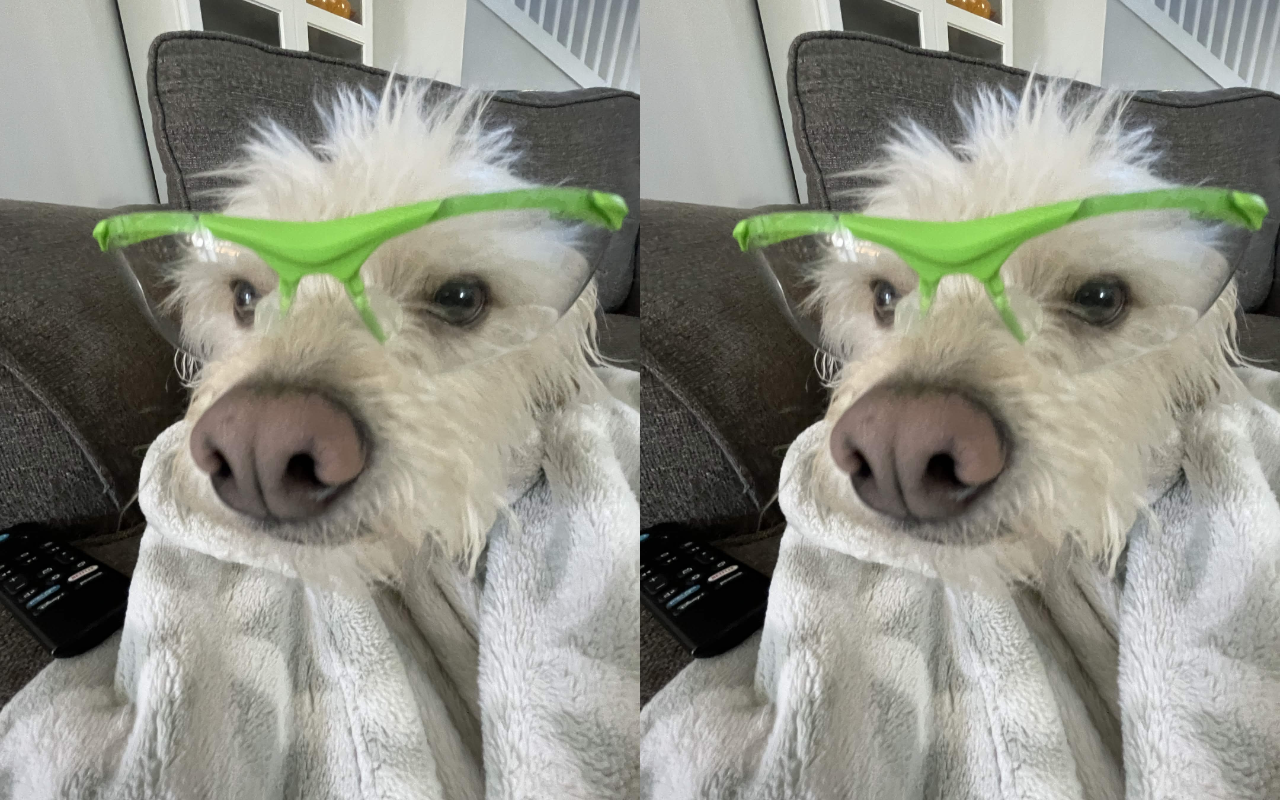
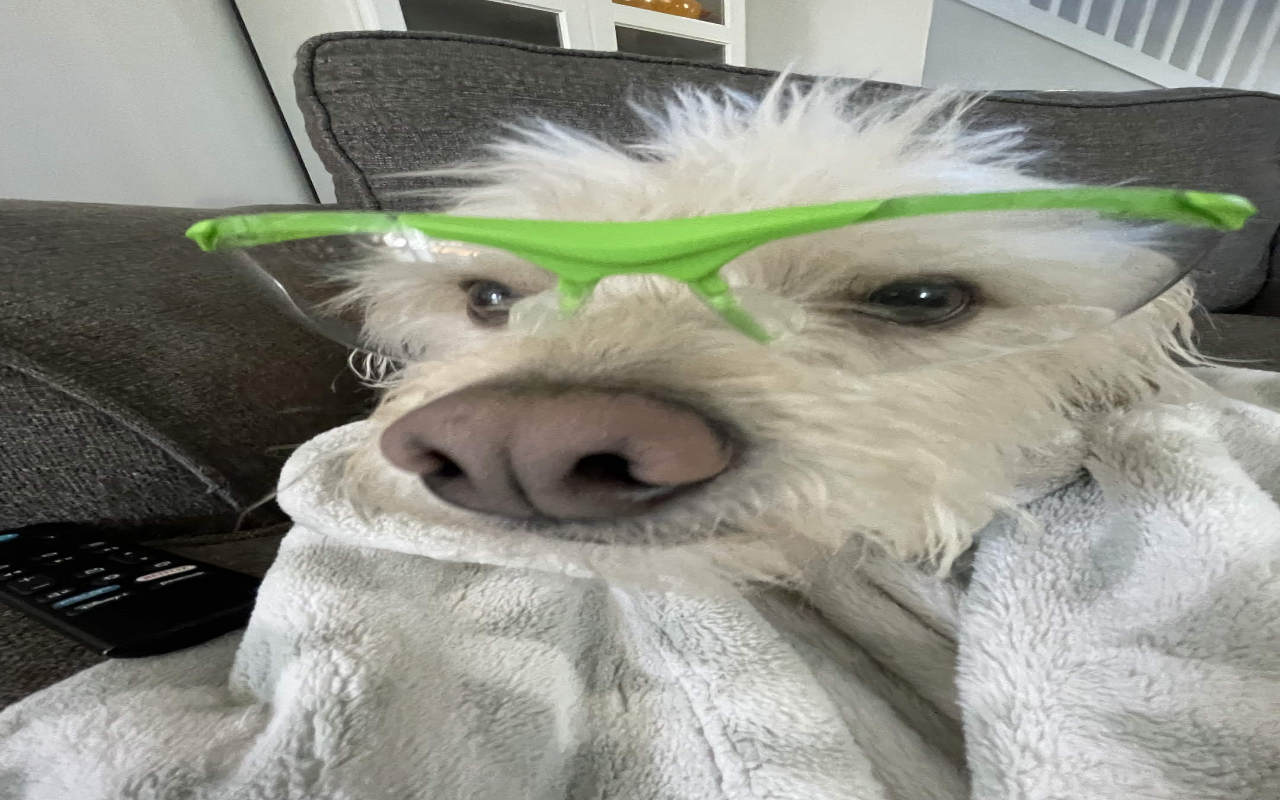
Before and after one commit to arctyx-0/charcraft, a Next.js app: page / in a window 1280 px wide. Built offline with nearby package versions, Linux system fonts and the light colour scheme.

Commit message:
Update page.tsx

```diff
--- a/app/page.tsx
+++ b/app/page.tsx
@@ -2,7 +2,7 @@ import Image from 'next/image';
 
 export default function Home() {
   return (
-    <div className='bg-[url(photos/char-1.jpg)] bg-contain bg-repeat-round'>
+    <div className='bg-[url(photos/char-1.jpg)] bg-size-[auto-50px] bg-repeat bg-repeat-round'>
       <div className='h-dvh w-dvh'>
         <br/><br/><br/><br/><br/><br/><br/><br/><br/><br/><br/><br/><br/><br/><br/><br/><br/><br/><br/><br/><br/><br/><br/><br/><br/><br/><br/><br/><br/><br/><br/><br/><br/><br/><br/><br/><br/><br/><br/>
       </div>
```
